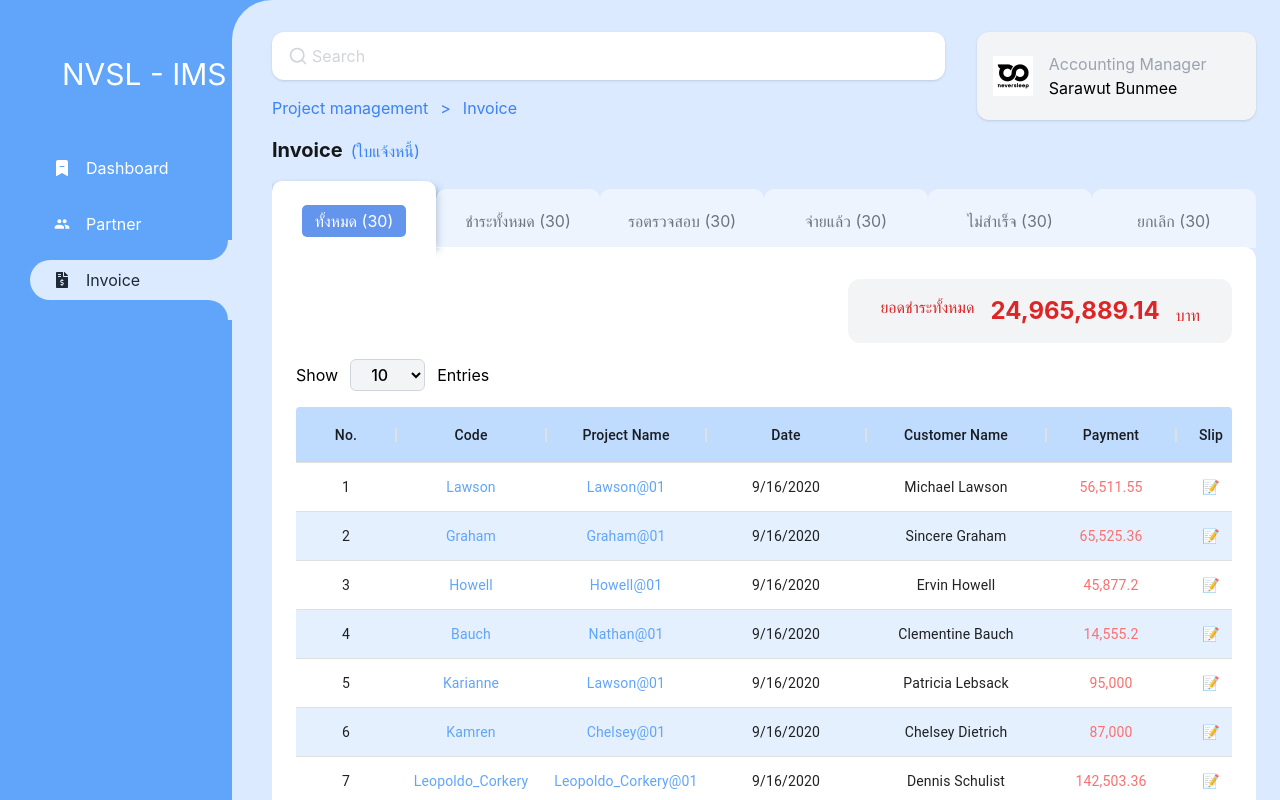
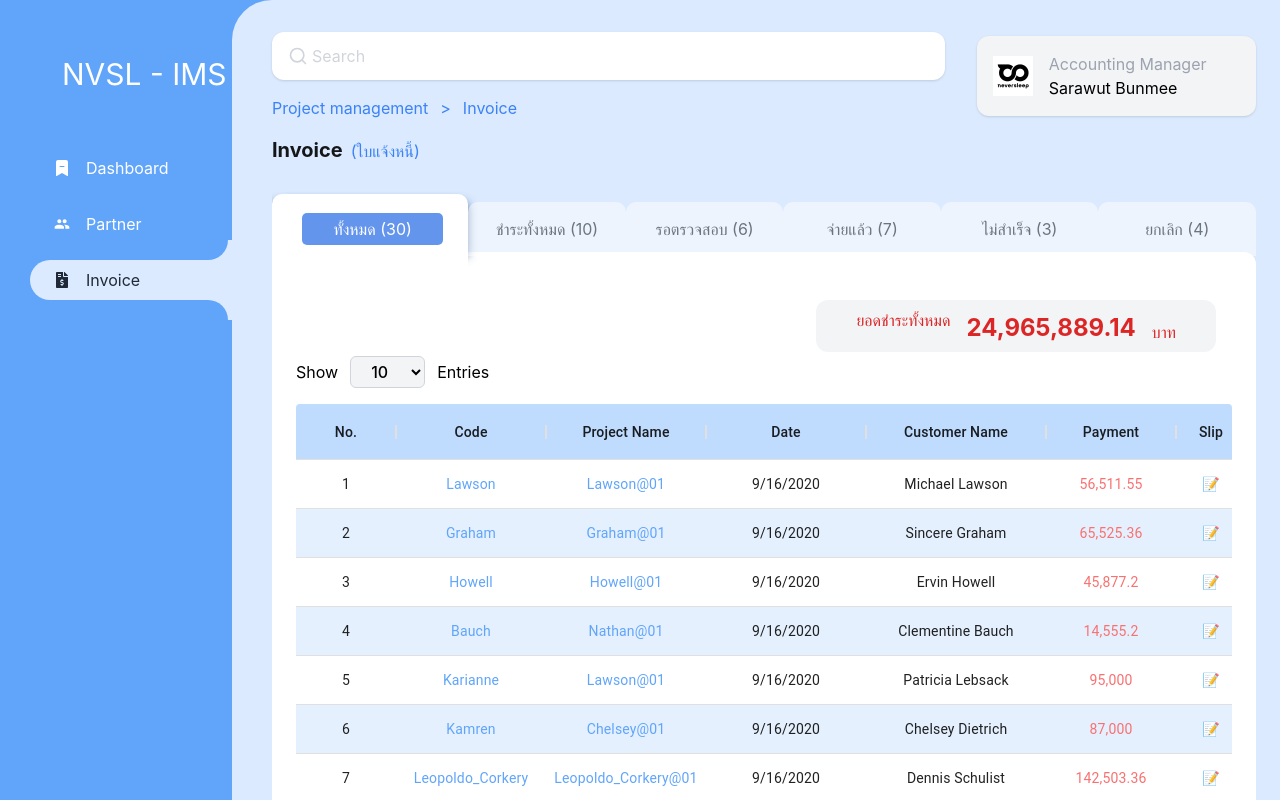
Before and after one commit to owutowut/NeverSleep-FE, a Next.js app: page / in a window 1280 px wide. Shown: the top 800 px of the page. Built offline with nearby package versions, Linux system fonts and the light colour scheme.

Commit message:
search, paginate

```diff
--- a/components/Profile.js
+++ b/components/Profile.js
@@ -2,7 +2,7 @@ import React from 'react';
 
 const Profile = () => {
     return (
-        <div className='flex w-2/5 p-4 space-x-4 bg-gray-100 rounded-xl shadow'>
+        <div className='flex p-4 space-x-4 bg-gray-100 rounded-xl shadow lg:w-2/5 lg:self-center'>
             <div className='self-center'>
                 <img className='h-10 w-10' src="/neverSleepIcon.png" alt='Profile'/>
             </div>
--- a/components/Sidebar.js
+++ b/components/Sidebar.js
@@ -1,9 +1,10 @@
-import React from 'react';
+import React, {useEffect, useState} from 'react';
 import {BsFillBookmarkDashFill} from 'react-icons/bs'
 import {MdPeople} from 'react-icons/md'
 import {FaFileInvoiceDollar} from 'react-icons/fa'
 
 const Sidebar = () => {
+    const [isActive, setIsActive] = useState(false)
 
     const Active = ()=> {
         const list = document.querySelectorAll('.list')
@@ -18,12 +19,16 @@ const Sidebar = () => {
         }
     }
 
+    useEffect(()=>{
+        Active()
+    },[isActive])
+
     return (
-        <div className='col-span-1 text-white w-full h-full relative'>
+        <div className='lg:col-span-1 text-white w-full h-full lg:relative'>
             <div className='sidebar'>
                 <header className='whitespace-nowrap text-3xl px-8 py-14'>NVSL - IMS</header>
                 <ul className='space-y-4'>
-                    <li onClick={Active} className='list'>
+                    <li onClick={()=>setIsActive(true)} className='list'>
                         <b></b>
                         <b></b>
                         <div className='text-center flex relative'>
@@ -31,7 +36,7 @@ const Sidebar = () => {
                             <a className='cursor-pointer'>Dashboard</a>
                         </div>
                     </li>
-                    <li onClick={Active} className='list'>
+                    <li onClick={()=>setIsActive(true)} className='list'>
                         <b></b>
                         <b></b>
                         <div className='text-center flex relative'>
@@ -39,7 +44,7 @@ const Sidebar = () => {
                             <a className='cursor-pointer'>Partner</a>
                         </div>
                     </li>
-                    <li onClick={Active} className='list active'>
+                    <li onClick={()=>setIsActive(true)} className='list active'>
                         <b></b>
                         <b></b>
                         <div className='text-center flex relative'>
--- a/components/Table.js
+++ b/components/Table.js
@@ -6,7 +6,14 @@ import Box from '@mui/material/Box';
 import { darken, lighten } from '@mui/material/styles';
 
 const users = Users.data.users
-const totalUsers = users.length
+const totalData = {
+    all: users.length,
+    payment: users.filter(user=>user.status.name_status==='รอชำระเงิน').length,
+    cancel: users.filter(user=>user.status.name_status==='ยกเลิก').length,
+    review: users.filter(user=>user.status.name_status==='รอตรวจสอบ').length,
+    failed: users.filter(user=>user.status.name_status==='ไม่สำเร็จ').length,
+    success: users.filter(user=>user.status.name_status==='จ่ายแล้ว').length,
+}
 
 const getBackgroundColor = (color, mode) =>
     mode === 'dark' ? darken(color, 0.6) : lighten(color, 0.6);
@@ -22,7 +29,7 @@ const DataTable = ({filterStatus, searchValue})=> {
     const [page, setPage] = useState(0);
     const [pageSize, setPageSize] = useState(10);
 
-    const totalPage = totalUsers/pageSize
+    const totalPage = totalData.all/pageSize
     const search = searchValue
     const status = filterStatus
 
@@ -90,7 +97,7 @@ const DataTable = ({filterStatus, searchValue})=> {
 
     return (
         <div className='px-6'>
-            <div className='flex w-full justify-between h-28 my-4'>
+            <div className='mb-12 space-y-4 h-28 my-4 w-full lg:mb-4 lg:flex lg:justify-between'>
                 <div className='flex self-end space-x-3'>
                     <p className='self-center'> Show </p>
                     <select onChange={handleChange} className='cursor-pointer px-4 py-1 bg-gray-100 rounded-md border border-gray-300 font-medium'>
@@ -100,13 +107,15 @@ const DataTable = ({filterStatus, searchValue})=> {
                     </select>
                     <p className='self-center'> Entries </p>
                 </div>
-                <div className='flex self-start text-red-600 bg-gray-100 space-x-4 py-4 px-8 rounded-xl'>
-                    <p className='self-start'>ยอดชำระทั้งหมด</p>
-                    <p className='text-2xl font-bold self-center'> {totalPayment}</p>
-                    <p className='self-end'>บาท</p>
+                <div className='w-full py-2 px-4 text-center text-red-600 lg:flex lg:justify-end'>
+                    <div className='space-y-1 bg-gray-100 rounded-xl lg:space-x-4 lg:flex lg:self-start lg:py-2 lg:px-10'>
+                        <p className='lg:self-start lg:whitespace-nowrap'>ยอดชำระทั้งหมด</p>
+                        <p className='text-xl font-bold lg:text-2xl lg:self-center'> {totalPayment}</p>
+                        <p className='lg:self-end lg:whitespace-nowrap'>บาท</p>
+                    </div>
                 </div>
             </div>
-            <div className='flex justify-center overflow-hidden'>
+            <div className='pb-2 flex justify-center overflow-hidden '>
                 <Box
                     sx={{
                         height: 570,
@@ -165,7 +174,7 @@ const DataTable = ({filterStatus, searchValue})=> {
                     />
                 </Box>
             </div>
-            <div className='w-full flex justify-center pb-6'>
+            <div className='pb-6 w-full flex justify-center lg:pb-6'>
                 <Stack spacing={2}>
                     <Pagination count={totalPage} color="primary" onChange={onChangePage}/>
                 </Stack>
@@ -194,55 +203,46 @@ const Table = ({searchValue}) => {
         active()
     },[status])
 
-    const filterAll = () => {
-        setStatus('ทั้งหมด');
-    };
-    const filterSuccess = () => {
-        setStatus('จ่ายแล้ว');
-    };
-    const filterPendingPayment = () => {
-        setStatus('รอชำระเงิน');
-    };
-    const filterCancel = () => {
-        setStatus();
-    };
-    const filterFailed = () => {
-        setStatus('ไม่สำเร็จ');
-    };
-    const filterPendingReview = () => {
-        setStatus('รอตรวจสอบ');
-    };
-
     return (
         <div className='overflow-hidden'>
             <div className='space-x-2'>
                 <span className='opacity-90 font-bold text-xl'>Invoice</span>
                 <span className='text-blue-500'>(ใบแจ้งหนี้)</span>
             </div>
-            <div className='pb-2 rounded-xl relative my-4'>
-                <div className='w-full'>
-                    <div className='navbar'>
-                        <span className='listNav active' onClick={filterAll}>
-                            <p className='all'>ทั้งหมด ({totalUsers})</p>
+            <div className='space-y-4 rounded-xl lg:relative lg:pb-2 lg:my-12'>
+                <div className='w-full hidden lg:block'>
+                    <div className='navbar lg:h-6'>
+                        <span className='listNav active' onClick={()=>setStatus('ทั้งหมด')}>
+                            <p className='all'>ทั้งหมด ({totalData.all})</p>
                         </span>
-                        <span className='listNav' onClick={filterPendingPayment}>
-                            <p className='allPayment'>ชำระทั้งหมด ({totalUsers})</p>
+                        <span className='listNav' onClick={()=>setStatus('จ่ายแล้ว')}>
+                            <p className='allPayment'>ชำระทั้งหมด ({totalData.payment})</p>
                         </span>
-                        <span className='listNav' onClick={filterPendingReview}>
-                            <p className='waitingReview'>รอตรวจสอบ ({totalUsers})</p>
+                        <span className='listNav' onClick={()=>setStatus('รอตรวจสอบ')}>
+                            <p className='waitingReview'>รอตรวจสอบ ({totalData.review})</p>
                         </span>
-                        <span className='listNav' onClick={filterSuccess}>
-                            <p className='success'>จ่ายแล้ว ({totalUsers})</p>
+                        <span className='listNav' onClick={()=>setStatus('จ่ายแล้ว')}>
+                            <p className='success'>จ่ายแล้ว ({totalData.success})</p>
                         </span>
-                        <span className='listNav' onClick={filterFailed}>
-                            <p className='failed'>ไม่สำเร็จ ({totalUsers})</p>
+                        <span className='listNav' onClick={()=>setStatus('ไม่สำเร็จ')}>
+                            <p className='failed'>ไม่สำเร็จ ({totalData.failed})</p>
                         </span>
-                        <span className='listNav' onClick={filterCancel}>
-                            <p className='cancel'>ยกเลิก ({totalUsers})</p>
+                        <span className='listNav' onClick={()=>setStatus('ยกเลิก')}>
+                            <p className='cancel'>ยกเลิก ({totalData.cancel})</p>
                         </span>
                     </div>
                 </div>
-                <div className='bg-white pt-4 rounded-xl shadow-md'>
+                <div className='bg-white pt-4 rounded-xl shadow-md lg:pt-2'>
+                    <div className='flex w-full justify-center lg:hidden'>
+                        <select className='border border-gray-300 py-1 px-4 rounded-md' onChange={(e)=>setStatus(e.target.value)}>
+                            <option value={'ทั้งหมด'}>ทั้งหมด ({totalData.all})</option>
+                            <option value={'รอชำระเงิน'}>รอชำระเงิน ({totalData.payment})</option>
+                            <option value={'รอตรวจสอบ'}>รอตรวจสอบ ({totalData.review})</option>
+                            <option value={'จ่ายแล้ว'}>จ่ายแล้ว ({totalData.success})</option>
+                            <option value={'ไม่สำเร็จ'}>ไม่สำเร็จ ({totalData.failed})</option>
+                            <option value={'ยกเลิก'}>ยกเลิก ({totalData.cancel})</option>
+                        </select>
+                    </div>
                     <DataTable filterStatus={status} searchValue={searchValue}/>
                 </div>
             </div>
--- a/components/Top.js
+++ b/components/Top.js
@@ -1,4 +1,4 @@
-import React, {useState} from 'react';
+import React from 'react';
 import Search from '../components/Search'
 import Profile from '../components/Profile'
 import NavRoute from '../components/NavRoute'
@@ -6,7 +6,7 @@ import NavRoute from '../components/NavRoute'
 const Top = ({onChangeSearch}) => {
     return (
         <>
-            <div className='flex justify-between w-full space-x-8'>
+            <div className='space-y-4 w-full lg:flex lg:justify-between lg:space-x-8 lg:space-y-0'>
                 <div className='w-full space-y-4'>
                     <Search onChangeSearch={onChangeSearch}/>
                     <NavRoute/>
--- a/pages/index.js
+++ b/pages/index.js
@@ -18,12 +18,18 @@ export default function Home() {
                 <meta name="description" content="Generated by create next app" />
                 <link rel="icon" href="/neverSleepIcon.png" />
             </Head>
-            <div className='h-full w-full bg-blue-400 overflow-x-hidden'>
-                <div className='h-full w-full gap-4 grid grid-cols-6'>
-                    <Sidebar/>
-                    <div className='col-span-5 w-full mx-4 space-y-4 h-full px-10 py-8 bg-blue-100 rounded-bl-[40px] rounded-tl-[40px]'>
-                        <Top onChangeSearch={onChangeSearch}/>
-                        <Table searchValue={searchValue}/>
+            <div className='h-full w-full bg-blue-400'>
+                <div className='overflow-x-hidden space-y-8 h-full w-full lg:space-y-0 lg:gap-4 lg:grid lg:grid-cols-6 lg:relative'>
+                    <div className='lg:block lg:static'>
+                        <Sidebar/>
+                    </div>
+                    <div className='w-full mx-4 space-y-4 h-full px-10 py-8 bg-blue-100 rounded-bl-[40px] rounded-tl-[40px] lg:relative lg:col-span-5'>
+                        <div className='lg:static'>
+                            <Top onChangeSearch={onChangeSearch}/>
+                        </div>
+                        <div className='lg:static'>
+                            <Table searchValue={searchValue}/>
+                        </div>
                     </div>
                 </div>
             </div>
--- a/styles/globals.css
+++ b/styles/globals.css
@@ -19,16 +19,17 @@ input::placeholder{
 }
 
 .sidebar{
-  position: absolute;
   width: 100%;
   height: 100%;
   box-sizing: initial;
   transition: 0.5s;
   padding-left: 30px;
-  background-color: rgb(96 165 250)
+  background-color: rgb(96 165 250);
 }
 .sidebar ul {
   width: 100%;
+  border-top-right-radius: 20px;
+  border-bottom-right-radius: 20px;
 }
 .sidebar ul li {
   padding: 8px;
@@ -101,8 +102,8 @@ input::placeholder{
 .navbar span{
   background-color: white;
   opacity: 50%;
-  padding: 20px 20px 15px 20px;
-  width: 250px;
+  padding: 15px 15px 15px 15px;
+  width: 200px;
   text-align: center;
   border-top-left-radius: 10px;
   border-top-right-radius: 10px;
@@ -110,7 +111,7 @@ input::placeholder{
 
 .navbar span.active{
   background-color: white;
-  padding: 20px 20px 15px 20px;
+  padding: 15px 15px 15px 20px;
   width: 250px;
   text-align: center;
   border-top-left-radius: 10px;
@@ -177,3 +178,21 @@ input::placeholder{
   padding-bottom: 4px;
   border-radius: 5px;
 }
+
+.toggle span.open,
+.toggle.active span.close
+{
+  display: block;
+}
+.toggle span.close,
+.toggle.active span.open
+{
+  display: none;
+}
+
+.hiddenSidebar{
+  display: none;
+}
+.hiddenSidebar.active{
+  display: block;
+}
--- a/tailwind.config.js
+++ b/tailwind.config.js
@@ -6,6 +6,12 @@ module.exports = {
     "./components/**/*.{js,ts,jsx,tsx}",
   ],
   theme: {
+    screens: {
+      'sm': '640px',
+      'md': '768px',
+      'lg': '1024px',
+      'xl': '1280px',
+    },
     extend: {},
   },
   plugins: [],
```
